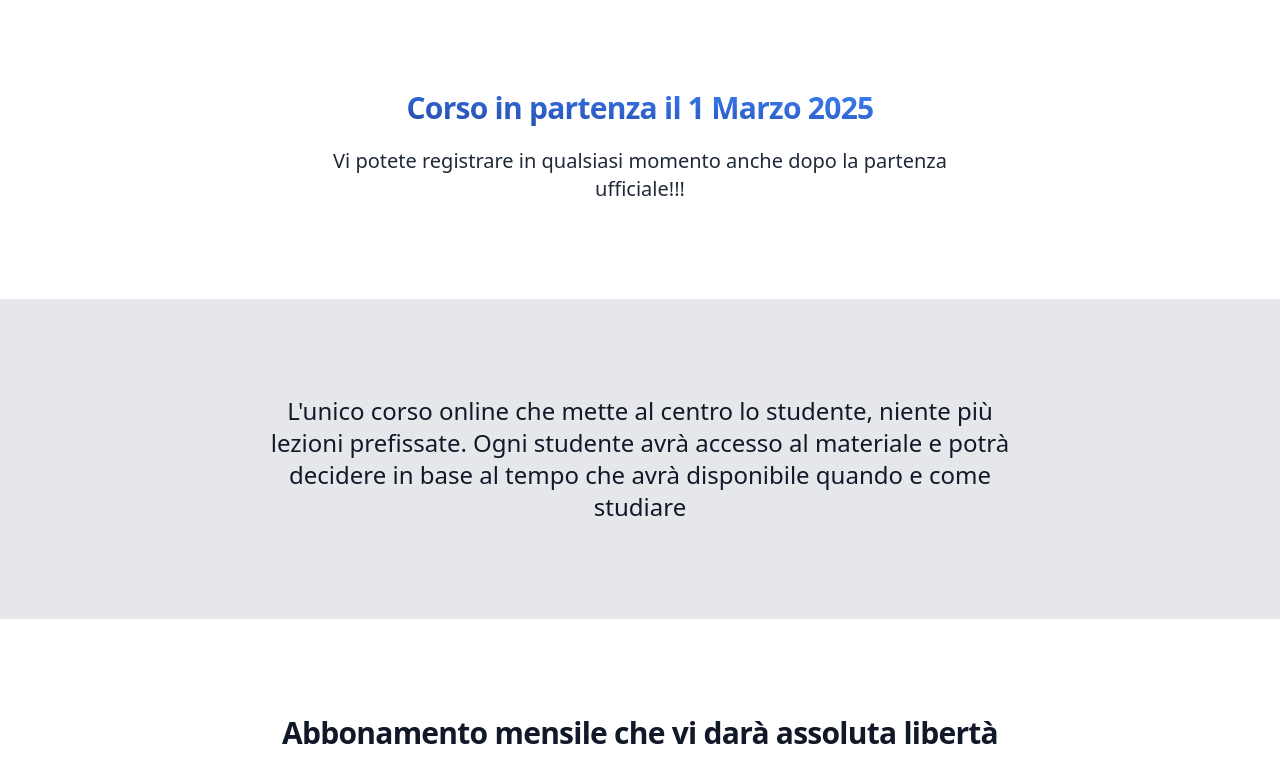
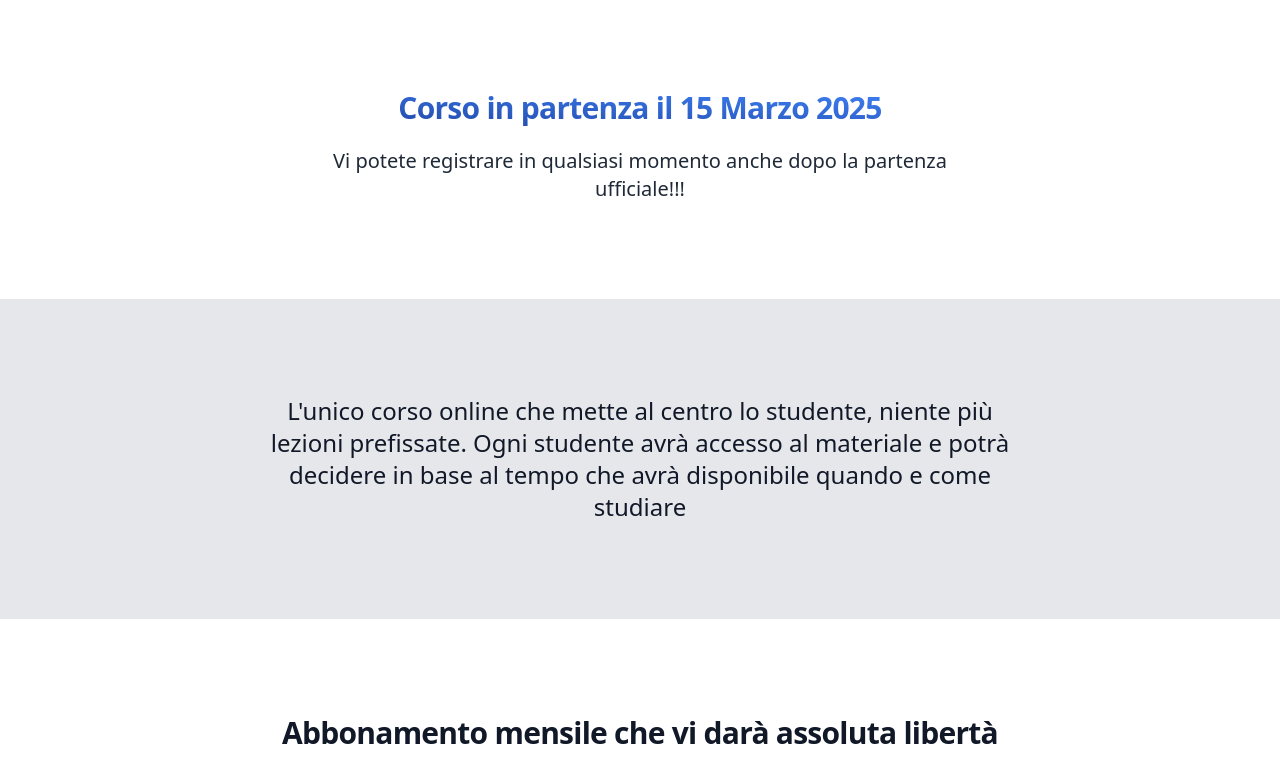
Before and after one commit to Upgrayd/Upgrayd.github.io, a website: page index.html in a window 1280 px wide. Shown: the part 2523-3280 px from the top of the page. Drawn offline with nearby package versions, Linux system fonts and the light colour scheme.

Commit message:
data inizio cambiata

```diff
--- a/index.html
+++ b/index.html
@@ -618,7 +618,7 @@
     <div class="mx-auto">
       <h2 class="max-w-2xl  mb-4 text-center text-3xl font-extrabold leading-none tracking-tight pb-2
           bg-gradient-to-bl from-blue-500 to-blue-800 bg-clip-text text-transparent">
-        Corso in partenza il 1 Marzo 2025
+        Corso in partenza il 15 Marzo 2025
       </h2>
       <p class="text-center max-w-2xl mb-8 font-light text-gray-800 md:text-lg lg:text-xl dark:text-gray-400">
         Vi potete registrare in qualsiasi momento anche dopo la partenza ufficiale!!!
```
Also changed, not shown: output.css.
